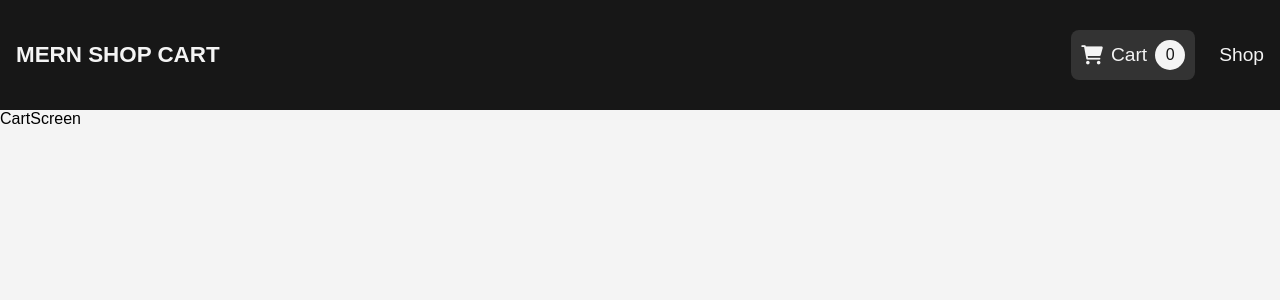
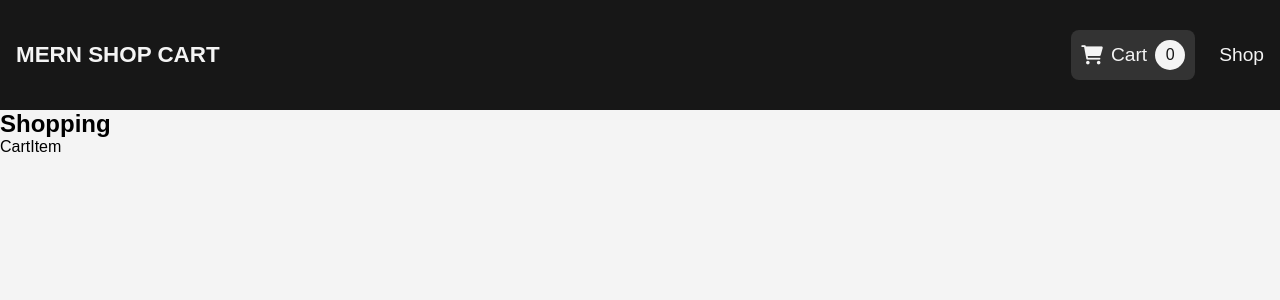
Before and after one commit to Msolmaz4/mernbasic, a React (Create React App) app in the folder client/: page /cart in a window 1280 px wide. Shown: the top 300 px of the page. Built offline with nearby package versions, Linux system fonts and the light colour scheme.

Commit message:
cartItem

```diff
--- /dev/null
+++ b/client/src/components/CartItem.js
@@ -0,0 +1,10 @@
+import React from 'react'
+import './CartItem.css'
+
+const CartItem = () => {
+  return (
+    <div className='cartitem'>CartItem</div>
+  )
+}
+
+export default CartItem
--- a/client/src/screens/CartScreen.js
+++ b/client/src/screens/CartScreen.js
@@ -1,9 +1,20 @@
 import React from 'react'
+import CartItem from '../components/CartItem'
 import './Cart.css'
 
 const CartScreen = () => {
   return (
-    <div>CartScreen</div>
+    <div className='cartscreen'>
+      <div className='cartscreen_left'>
+        <h2>Shopping</h2>
+        <CartItem/>
+      </div>
+      <div className='cartscreen_right'>
+
+      </div>
+
+
+    </div>
   )
 }
 
```
Also changed, not shown: client/src/components/CartItem.css (added).
